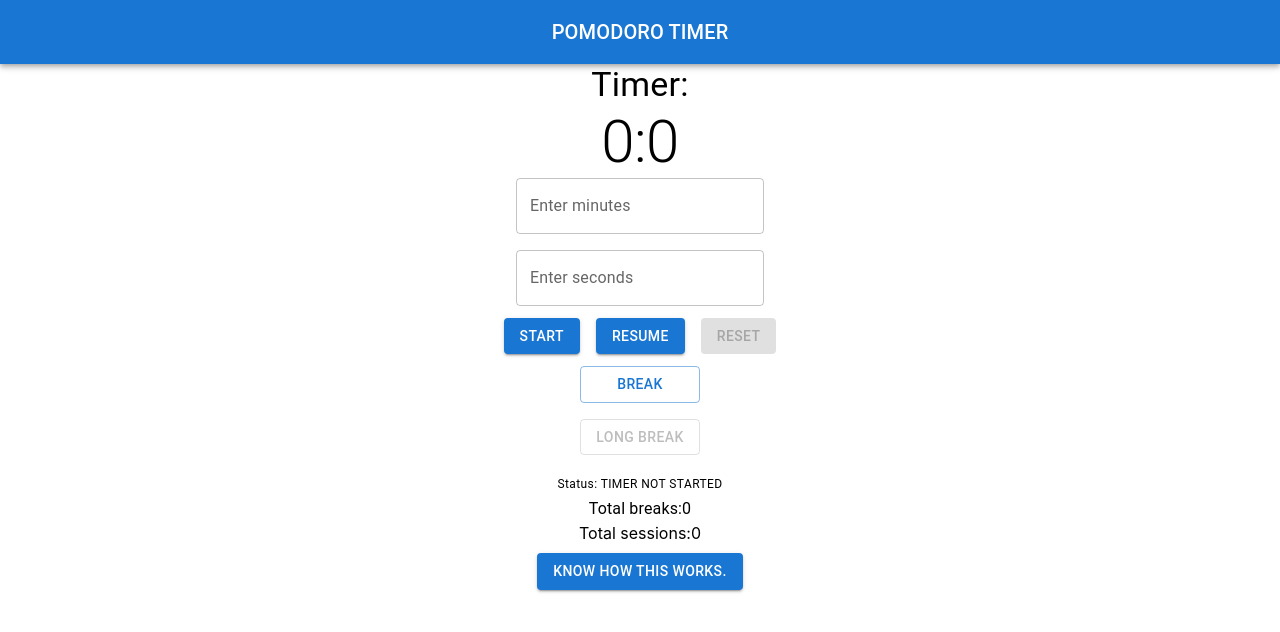
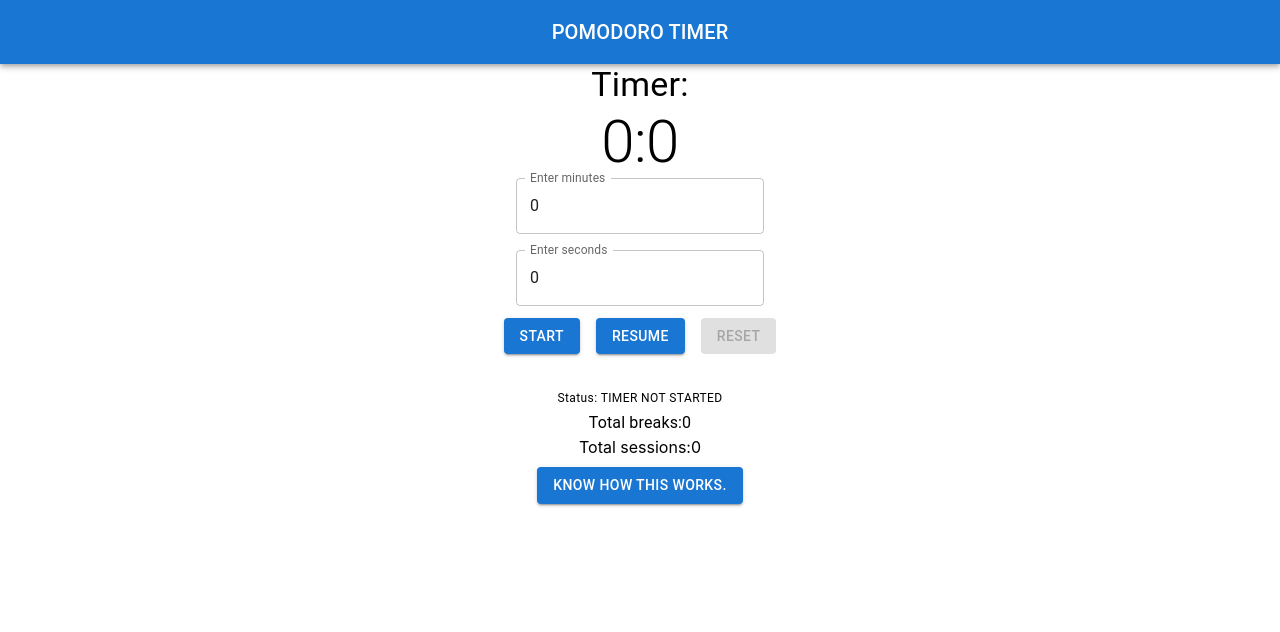
Before and after one commit to minhaj-ap/pomodoro, a React (Create React App) app: page / in a window 1280 px wide. Shown: the top 632 px of the page. Built offline with nearby package versions, Linux system fonts and the light colour scheme.

Commit message:
ui is now modularized.

```diff
--- a/src/components/countdown.js
+++ b/src/components/countdown.js
@@ -1,19 +1,10 @@
 import { useState, useEffect } from "react";
-import {
-  AppBar,
-  Typography,
-  Toolbar,
-  TextField,
-  FormControl,
-  Stack,
-  Button,
-  Grid,
-  Alert,
-  Popover,
-} from "@mui/material";
+import StatusChooser from "./sub-functions/status_chooser";
+import Timer from "./sub-functions/timer";
+import TimerUi from "./ui/TimerUi";
 export default function Countdown() {
-  const [minute, setMinute] = useState();
-  const [second, setSecond] = useState();
+  const [minute, setMinute] = useState(0);
+  const [second, setSecond] = useState(0);
   const [time, setTime] = useState({ minutes: 0, seconds: 0 });
   const [Break, setBreak] = useState(false);
   const [BreakFreq, setBreakFreq] = useState(0);
@@ -34,30 +25,20 @@ export default function Countdown() {
     if (run) {
       timer = setInterval(() => {
         setTime((prevTime) => {
-          if (Break) {
-            setStatus("BREAK OF 1 MINS RUNNING");
-          } else if (longBreak) {
-            setStatus("BREAK OF 3 MINS ONGOING");
-          } else {
-            setStatus("TIMER RUNNING");
-          }
+          setStatus(StatusChooser({ Break, longBreak }));
           if (prevTime.minutes === 0 && prevTime.seconds === 0) {
             clearInterval(timer);
             if (!Break && longBreakNeed && BreakFreq >= 4) {
               setLongBreak(true);
             }
-            console.log(breakNeed);
             if (breakNeed) {
               setBreak(true);
             }
             setStatus("TIMER NOT STARTED");
             setRun(false);
             return prevTime;
-          } else if (prevTime.seconds === 0) {
-            return { minutes: prevTime.minutes - 1, seconds: 59 };
-          } else {
-            return { minutes: prevTime.minutes, seconds: prevTime.seconds - 1 };
           }
+          return Timer(prevTime);
         });
       }, 1000);
     } else {
@@ -71,7 +52,7 @@ export default function Countdown() {
     }
     if (Break) {
       setStatus("BREAK OF 1 MINS RUNNING");
-      setTime({ minutes: 1, seconds: 0 });
+      setTime({ minutes: 0, seconds: 5 });
       setRun(true);
       setBreakFreq((freq) => freq + 1);
     }
@@ -81,16 +62,16 @@ export default function Countdown() {
       setBreak(false);
       console.log("Long break started");
       setStatus("BREAK OF 3 MINS ONGOING");
-      setTime({ minutes: 3, seconds: 0 });
+      setTime({ minutes: 0, seconds: 10 });
       setBreakNeed(false);
       setRun(true);
     }
   }, [longBreak]);
-  const handleMinute = (event) => {
-    setMinute(event.target.value);
+  const handleMinute = (data) => {
+    setMinute(data);
   };
-  const handleSecond = (event) => {
-    setSecond(event.target.value);
+  const handleSecond = (data) => {
+    setSecond(data);
   };
   const handleStart = () => {
     setLongBreak(false);
@@ -128,7 +109,6 @@ export default function Countdown() {
     setLongBreak(true);
   };
   const handleBreakNeed = () => {
-    console.log("break need triggered");
     setBreakNeed((prevStatus) => !prevStatus);
   };
   const handleLongBreakNeed = () => {
@@ -148,134 +128,32 @@ export default function Countdown() {
   const open = Boolean(anchorEl);
 
   return (
-    <Grid container direction="column" alignItems="center">
-      <AppBar position="static" color="primary">
-        <Toolbar>
-          <Typography variant="h6" sx={{ flexGrow: 1, textAlign: "center" }}>
-            POMODORO TIMER
-          </Typography>
-        </Toolbar>
-      </AppBar>
-      <Typography variant="h4">Timer:</Typography>
-      <Typography variant="h2">{time.minutes + ":" + time.seconds}</Typography>
-      <form>
-        <FormControl>
-          <Grid
-            container
-            spacing={2}
-            direction="column"
-            justifyContent="center"
-          >
-            <Grid item>
-              <TextField
-                id=""
-                label="Enter minutes"
-                value={minute}
-                onChange={handleMinute}
-              />
-            </Grid>
-            <Grid item>
-              <TextField
-                id=""
-                label="Enter seconds"
-                value={second}
-                onChange={handleSecond}
-              />
-            </Grid>
-          </Grid>
-        </FormControl>
-      </form>
-      <Stack
-        direction="row"
-        spacing={2}
-        sx={{ margin: "12px" }}
-        justifyContent="center"
-      >
-        <Button variant="contained" onClick={handleStart}>
-          {run ? "Restart" : "Start"}
-        </Button>
-        <Button variant="contained" onClick={run ? handlePause : handleResume}>
-          {run ? "Pause" : "Resume"}
-        </Button>
-        <Button variant="contained" disabled={!run} onClick={handleReset}>
-          Reset
-        </Button>
-      </Stack>
-      <Stack
-        direction="column"
-        spacing={2}
-        sx={{ marginX: "40px" }}
-        justifyContent="center"
-      >
-        <Button variant="outlined" onClick={handleBreak}>
-          Break
-        </Button>
-        <Button
-          variant="outlined"
-          disabled={sessions <= 0}
-          onClick={handleLongBreak}
-        >
-          Long Break
-        </Button>
-      </Stack>
-      {status === "TIMER RUNNING" &&
-        time.seconds < 5 &&
-        breakNeed &&
-        BreakFreq < 4 && (
-          <Alert
-            severity="warning"
-            action={
-              <Button onClick={handleBreakNeed} color="inherit" size="small">
-                Cancel
-              </Button>
-            }
-          >
-            Proceeding to short break in {time.seconds}
-          </Alert>
-        )}
-      {status === "TIMER RUNNING" && longBreakNeed && BreakFreq >= 4 && (
-        <Alert
-          severity="warning"
-          action={
-            <Button onClick={handleLongBreakNeed} color="inherit" size="small">
-              CANCEL
-            </Button>
-          }
-        >
-          Proceeding to long break in {time.seconds}
-        </Alert>
-      )}
-      <br />
-      <Typography variant="caption" color="initial">
-        Status: {status}
-      </Typography>
-      <Typography variant="subtitle1" color="initial">
-        Total breaks:{BreakFreq}
-      </Typography>
-      Total sessions:{sessions}
-      <br />
-      <Button
-        variant="contained"
-        onClick={handleClick}
-        sx={{ marginTop: "10px" }}
-      >
-        KNOW HOW THIS WORKS.
-      </Button>
-      <Popover
-        open={open}
-        anchorEl={anchorEl}
-        onClose={handleClose}
-        anchorOrigin={{
-          vertical: "bottom",
-          horizontal: "left",
-        }}
-      >
-        <Typography sx={{ p: 2 }}>
-          Each timer will be for 5 mins and it is followed by a 1 min short
-          break, by achieving 4 short breaks ,after the next timer will be a
-          long break for 3 mins.This is considered as one session.
-        </Typography>
-      </Popover>
-    </Grid>
+    <TimerUi
+      time={time}
+      times={{
+        handleMinute,
+        minutevalue: minute,
+        handleSecond,
+        secondvalue: second,
+      }}
+      run={run}
+      handlestart={handleStart}
+      handlepause={handlePause}
+      handleresume={handleResume}
+      handlereset={handleReset}
+      status={status}
+      handlebreak={handleBreak}
+      handlelongbreak={handleLongBreak}
+      breakfreq={BreakFreq}
+      breakneed={breakNeed}
+      longbreakneed={longBreakNeed}
+      handlebreakneed={handleBreakNeed}
+      handlelongbreakneed={handleLongBreakNeed}
+      sessions={sessions}
+      handleclick={handleClick}
+      handleclose={handleClose}
+      anchorEl={anchorEl}
+      open={open}
+    />
   );
 }
--- /dev/null
+++ b/src/components/sub-component/ButtonUi.js
@@ -0,0 +1,28 @@
+import { Stack, Button } from "@mui/material";
+export default function ButtonUi(props) {
+  return (
+    <Stack
+      direction="row"
+      spacing={2}
+      sx={{ margin: "12px" }}
+      justifyContent="center"
+    >
+      <Button variant="contained" onClick={props.handlestart}>
+        {props.run ? "Restart" : "Start"}
+      </Button>
+      <Button
+        variant="contained"
+        onClick={props.run ? props.handlepause : props.handleresume}
+      >
+        {props.run ? "Pause" : "Resume"}
+      </Button>
+      <Button
+        variant="contained"
+        disabled={!props.run}
+        onClick={props.handlereset}
+      >
+        Reset
+      </Button>
+    </Stack>
+  );
+}
--- /dev/null
+++ b/src/components/sub-component/StatusAndPopover.js
@@ -0,0 +1,75 @@
+import { Alert, Button, Typography, Popover } from "@mui/material";
+export default function StatusAndPopover(props) {
+  return (
+    <div>
+      {props.status === "TIMER RUNNING" &&
+        props.time.seconds < 5 &&
+        props.breakNeed &&
+        props.BreakFreq < 4 && (
+          <Alert
+            severity="warning"
+            action={
+              <Button
+                onClick={props.handleBreakNeed}
+                color="inherit"
+                size="small"
+              >
+                Cancel
+              </Button>
+            }
+          >
+            Proceeding to short break in {props.time.seconds}
+          </Alert>
+        )}
+      {props.status === "TIMER RUNNING" &&
+        props.longBreakNeed &&
+        props.BreakFreq >= 4 && (
+          <Alert
+            severity="warning"
+            action={
+              <Button
+                onClick={props.handleLongBreakNeed}
+                color="inherit"
+                size="small"
+              >
+                CANCEL
+              </Button>
+            }
+          >
+            Proceeding to long break in {props.time.seconds}
+          </Alert>
+        )}
+      <br />
+      <Typography variant="caption" color="initial">
+        Status: {props.status}
+      </Typography>
+      <Typography variant="subtitle1" color="initial">
+        Total breaks:{props.BreakFreq}
+      </Typography>
+      Total sessions:{props.sessions}
+      <br />
+      <Button
+        variant="contained"
+        onClick={props.handleClick}
+        sx={{ marginTop: "10px" }}
+      >
+        KNOW HOW THIS WORKS.
+      </Button>
+      <Popover
+        open={props.open}
+        anchorEl={props.anchorEl}
+        onClose={props.handleClose}
+        anchorOrigin={{
+          vertical: "bottom",
+          horizontal: "left",
+        }}
+      >
+        <Typography sx={{ p: 2 }}>
+          Each timer will be for 5 mins and it is followed by a 1 min short
+          break, by achieving 4 short breaks ,after the next timer will be a
+          long break for 3 mins.This is considered as one session.
+        </Typography>
+      </Popover>
+    </div>
+  );
+}
--- /dev/null
+++ b/src/components/sub-component/form.js
@@ -0,0 +1,35 @@
+import { FormControl, Grid, TextField } from "@mui/material";
+export default function InputForm(props) {
+  const handleMinute = (e) => {
+    const minute = e.target.value;
+    props.handleminute(minute);
+  };
+  const handleSecond = (e) => {
+    const second = e.target.value;
+    props.handlesecond(second);
+  };
+  return (
+    <form>
+      <FormControl>
+        <Grid container spacing={2} direction="column" justifyContent="center">
+          <Grid item>
+            <TextField
+              id=""
+              value={props.minute}
+              label="Enter minutes"
+              onChange={handleMinute}
+            />
+          </Grid>
+          <Grid item>
+            <TextField
+              id=""
+              value={props.second}
+              label="Enter seconds"
+              onChange={handleSecond}
+            />
+          </Grid>
+        </Grid>
+      </FormControl>
+    </form>
+  );
+}
--- /dev/null
+++ b/src/components/sub-functions/status_chooser.js
@@ -0,0 +1,10 @@
+function StatusChooser({ Break, longBreak }) {
+  if (Break) {
+    return "BREAK OF 1 MINS RUNNING";
+  } else if (longBreak) {
+    return "BREAK OF 3 MINS ONGOING";
+  } else {
+    return "TIMER RUNNING";
+  }
+}
+export default StatusChooser;
--- /dev/null
+++ b/src/components/sub-functions/timer.js
@@ -0,0 +1,11 @@
+function Timer(prevTime) {
+  if (prevTime.minutes === 0 && prevTime.seconds === 0) {
+    // clearInterval(timer);
+    return false;
+  } else if (prevTime.seconds === 0) {
+    return { minutes: prevTime.minutes - 1, seconds: 59 };
+  } else {
+    return { minutes: prevTime.minutes, seconds: prevTime.seconds - 1 };
+  }
+}
+export default Timer;
--- /dev/null
+++ b/src/components/ui/TimerUi.js
@@ -0,0 +1,49 @@
+import { AppBar, Typography, Toolbar, Grid } from "@mui/material";
+import InputForm from "../sub-component/form";
+import ButtonUi from "../sub-component/ButtonUi";
+import StatusAndPopover from "../sub-component/StatusAndPopover";
+
+export default function TimerUi(props) {
+  return (
+    <Grid container direction="column" alignItems="center">
+      <AppBar position="static" color="primary">
+        <Toolbar>
+          <Typography variant="h6" sx={{ flexGrow: 1, textAlign: "center" }}>
+            POMODORO TIMER
+          </Typography>
+        </Toolbar>
+      </AppBar>
+      <Typography variant="h4">Timer:</Typography>
+      <Typography variant="h2">
+        {props.time.minutes + ":" + props.time.seconds}
+      </Typography>
+      <InputForm
+        minute={props.times.minutevalue}
+        handleminute={props.times.handleMinute}
+        second={props.times.secondvalue}
+        handlesecond={props.times.handleSecond}
+      />
+      <ButtonUi
+        run={props.run}
+        handlestart={props.handlestart}
+        handlepause={props.handlepause}
+        handleresume={props.handleresume}
+        handlereset={props.handlereset}
+      />
+      <StatusAndPopover
+        status={props.status}
+        time={props.time}
+        breakNeed={props.breakneed}
+        BreakFreq={props.breakfreq}
+        handleBreakNeed={props.handlebreakneed}
+        longBreakNeed={props.longbreakneed}
+        handleLongBreakNeed={props.handlelongbreakneed}
+        sessions={props.sessions}
+        handleClick={props.handleclick}
+        open={props.open}
+        anchorEl={props.anchorEl}
+        handleClose={props.handleclose}
+      />
+    </Grid>
+  );
+}
```
Also changed, not shown: src/components/sub-component/BreakButtons.js (added, +21 -0 lines).
